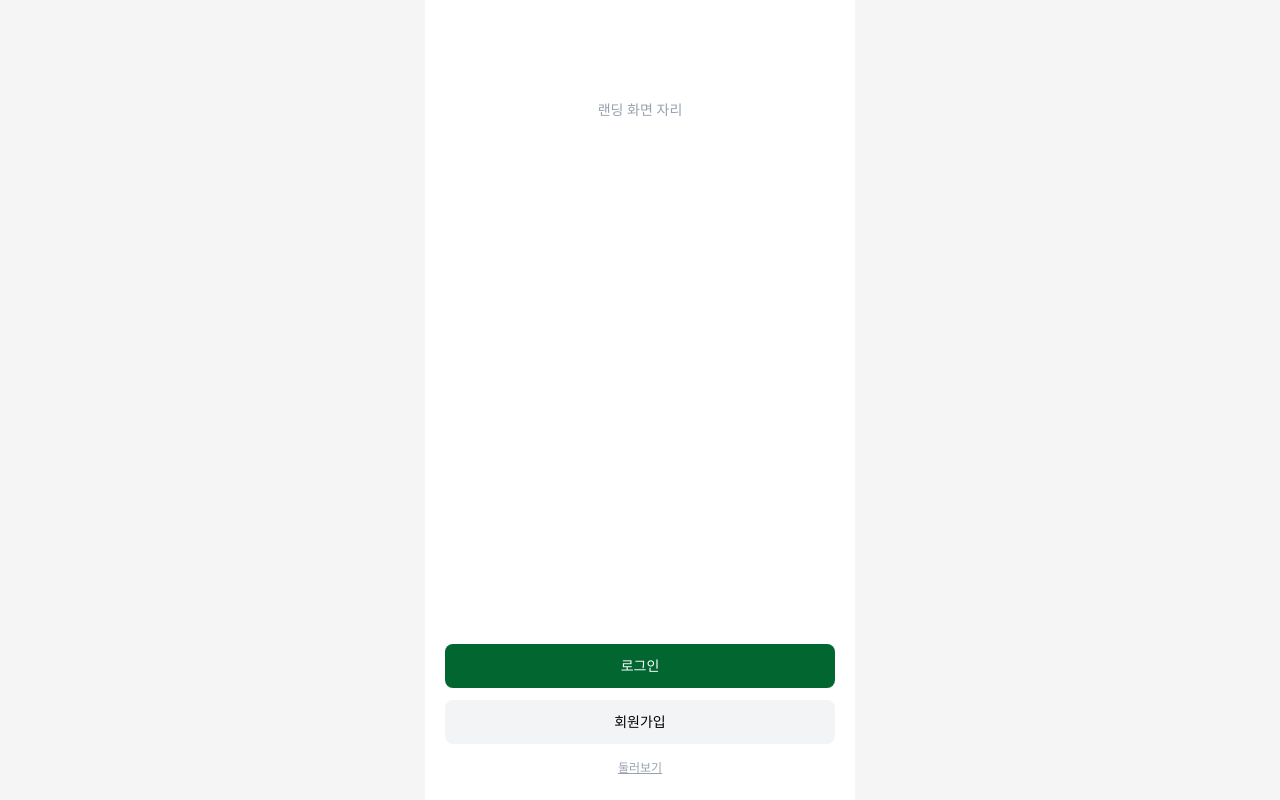
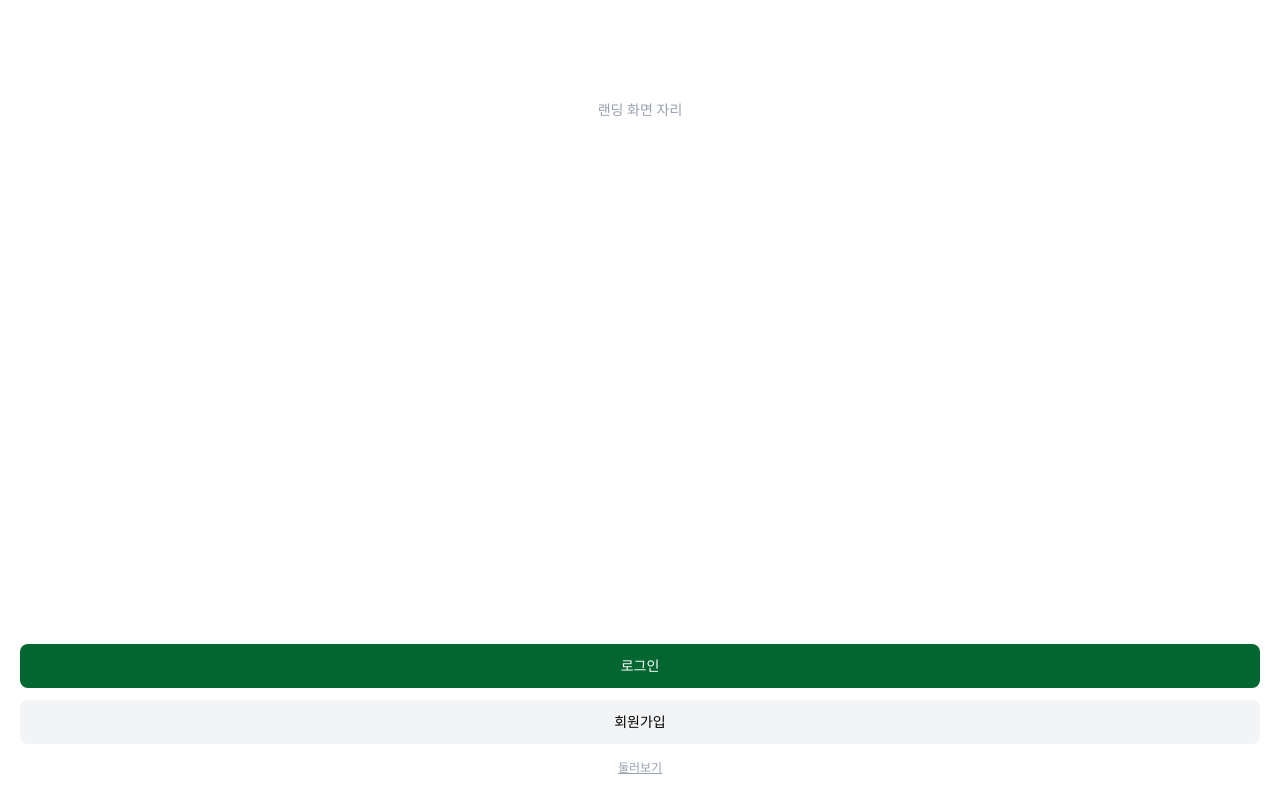
Before and after one commit to amInspireCamp6th-miniProject/front, a React (Vite) app: page / in a window 1280 px wide. Built offline with nearby package versions, Linux system fonts and the light colour scheme.

Commit message:
feat: AppBar 기본 틀 생성

```diff
--- a/src/App.jsx
+++ b/src/App.jsx
@@ -3,7 +3,7 @@ import router from './routes/router'
 
 function App() {
   return (
-    <div className="mx-auto flex h-full max-w-[430px] flex-col bg-white">
+    <div className="mx-auto flex h-full max-w flex-col bg-white">
       <RouterProvider router={router} />
     </div>
   )
--- /dev/null
+++ b/src/components/layout/AppBar.jsx
@@ -0,0 +1,12 @@
+function AppBar() {
+  return (
+    <header className="flex h-14 shrink-0 items-center justify-between border-b border-gray-100 px-4">
+      <span className="font-bold">Fridge Recipe</span>
+      <button type="button" aria-label="알림" className="text-sm text-gray-400">
+        알림
+      </button>
+    </header>
+  )
+}
+
+export default AppBar
--- a/src/features/user/page/LandingPage.jsx
+++ b/src/features/user/page/LandingPage.jsx
@@ -5,6 +5,7 @@ function LandingPage() {
     <div className="flex h-full flex-col justify-end gap-3 p-5">
       <p className="mb-auto pt-20 text-center text-sm text-gray-400">랜딩 화면 자리</p>
 
+      {/* <Link> 는 내부적으로 <a>로 만듦 >> 그래서 <a>의 inline 때문에 block으로 바꾸고 버튼역할 하게끔*/}
       <Link
         to="/login"
         className="block rounded-lg bg-green-800 py-3 text-center text-sm text-white"
```
